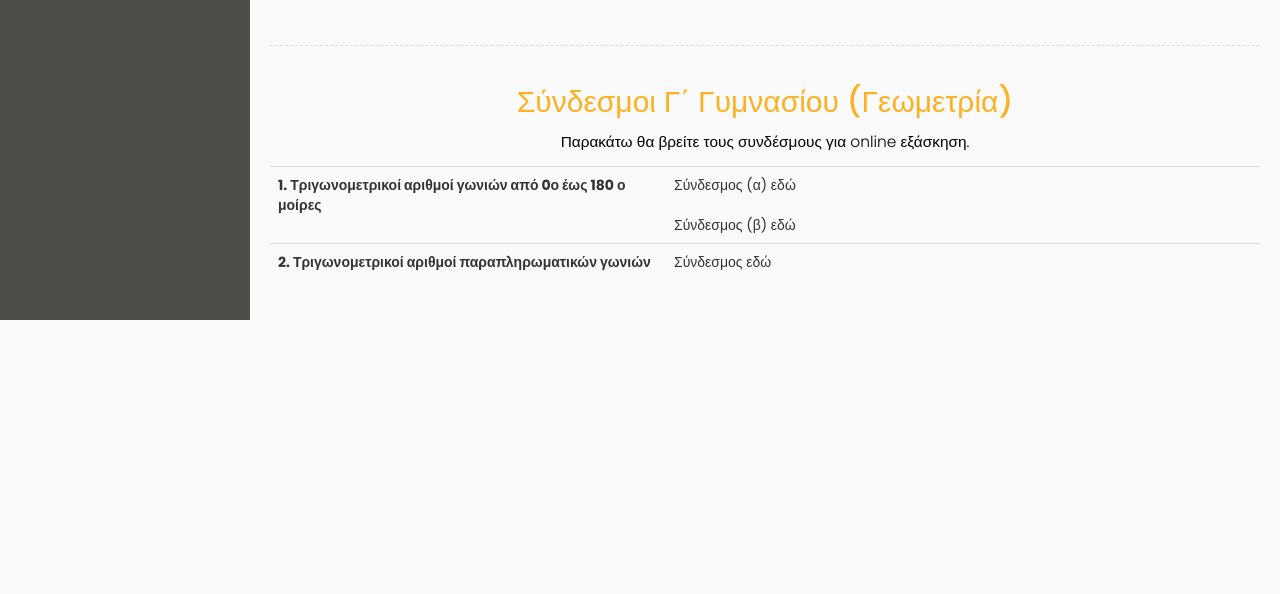
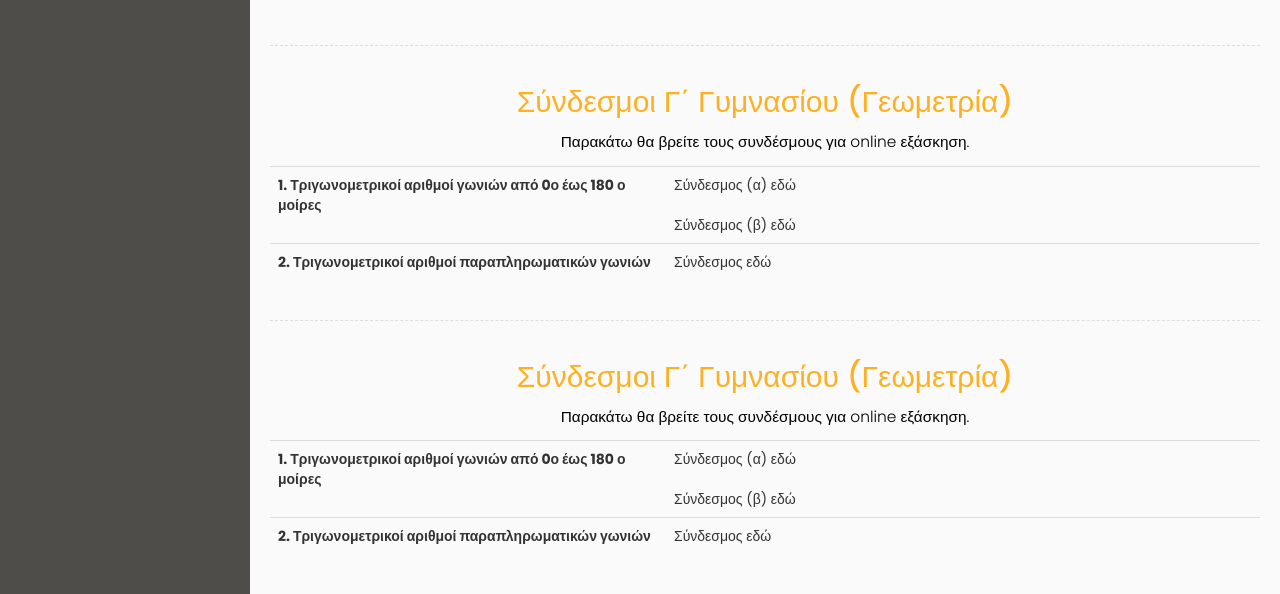
Before and after one commit to pateras95/math4fun, a PHP site: page /Routes/cclass.php in a window 1280 px wide. Shown: the part 990-1584 px from the top of the page. Before the commit the page ends 1310 px from the top, so only its background shows below. Run offline with PHP 8.4, Linux system fonts and the light colour scheme; the visitor is signed in with stand-in values (Sample User, id 1).

Commit message:
pages on c class links

```diff
--- a/Routes/cclass.php
+++ b/Routes/cclass.php
@@ -92,7 +92,35 @@ include('../API/loginCheck.php');
             </div>
             <iframe src="https://drive.google.com/embeddedfolderview?id=1gvBO0g6xQmX8hswPxo5HuDcsoHTyE35R#grid" style="width:100%; height:300px; border:0"></iframe>
             <div class="line"></div>
+            <div class="class-text">
+                <h2 style="color:#FDB122">Σύνδεσμοι Γ΄ Γυμνασίου (Γεωμετρία)</h2>
+                <p>Παρακάτω θα βρείτε τους συνδέσμους για online εξάσκηση.</p>
+            </div>
+            <div class="w-75 center-element">
+                <table class="table">
+                    <tbody>
+                        <tr>
+                            <th style="width: 40%" scope="row"> 1. Τριγωνομετρικοί αριθμοί γωνιών από 0ο έως 180 ο μοίρες</th>
+                            <td style="width: 60%">
+                                <a target="_blank" href="https://www.geogebra.org/m/bUbmVyBH">Σύνδεσμος (α) εδώ</a>
+                                <br>
+                                <br>
+                                <a target="_blank" href="https://www.geogebra.org/m/S6xCG38T#material/j3cq2hF7">Σύνδεσμος (β) εδώ</a>
+                            </td>
+                        </tr>
+                        <tr>
+                            <th scope="row"> 2.	Τριγωνομετρικοί αριθμοί παραπληρωματικών γωνιών</th>
+                            <td>
+                                <a target="_blank" href="https://www.geogebra.org/m/VYrgsWvM">Σύνδεσμος εδώ</a>
+                            </td>
+                        </tr>
+                        <tr>
 
+                        </tr>
+                    </tbody>
+                </table>
+            </div>
+            <div class="line"></div>
             <div class="class-text">
                 <h2 style="color:#FDB122">Σύνδεσμοι Γ΄ Γυμνασίου (Γεωμετρία)</h2>
                 <p>Παρακάτω θα βρείτε τους συνδέσμους για online εξάσκηση.</p>
--- a/Routes/loginRoute.php
+++ b/Routes/loginRoute.php
@@ -74,6 +74,8 @@ include('../API/login.php');
                         </div>
                     </fieldset>
                 </form>
+
+
         </div>
         </div>
     </div>
```
